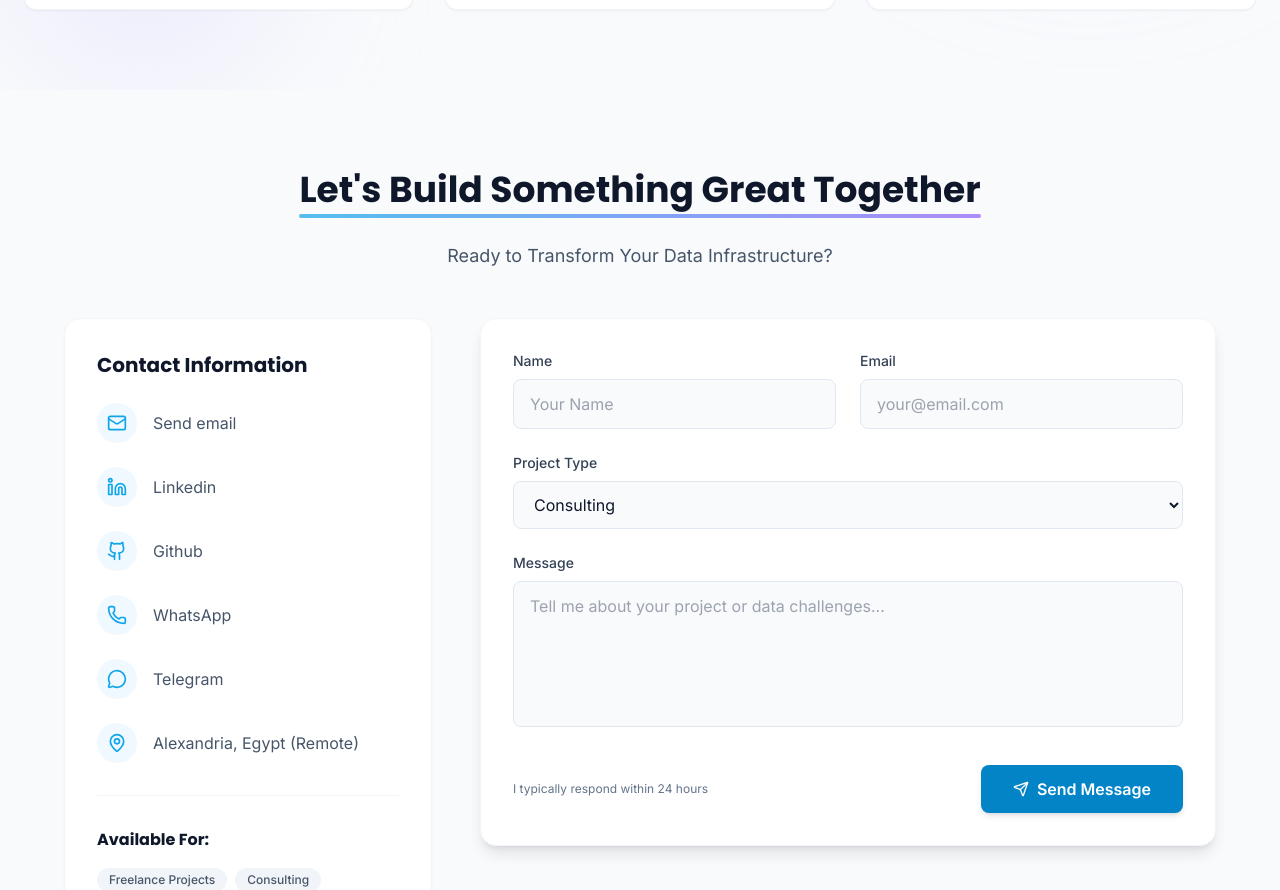
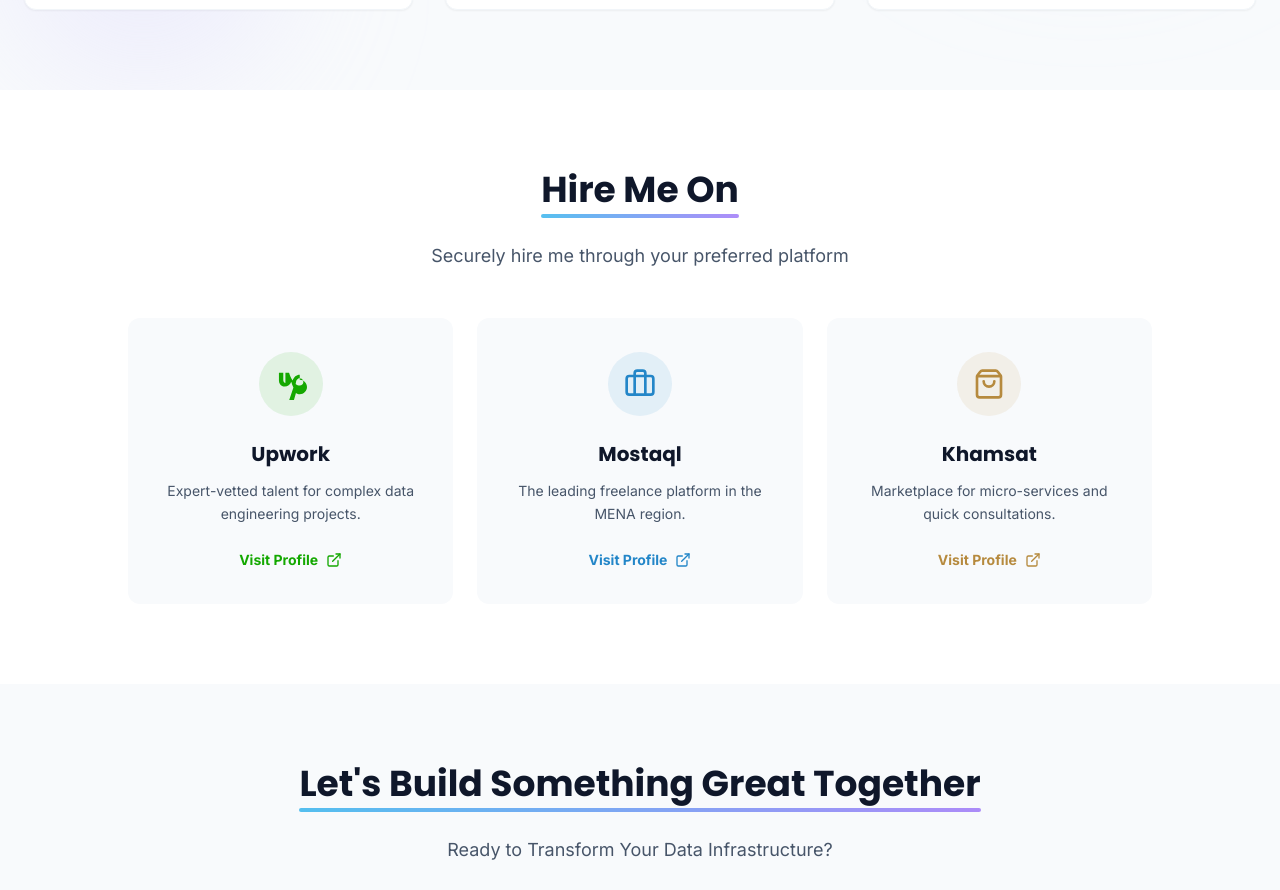
Before and after one commit to aymanibrahim/portfolio, a React (Vite) app: page / in a window 1280 px wide. Shown: the part 7711-8601 px from the top of the page. Built offline with nearby package versions, Linux system fonts and the light colour scheme.

Commit message:
Add Freelance Profiles

```diff
--- a/App.tsx
+++ b/App.tsx
@@ -10,6 +10,7 @@
 import Education from './components/Education';
 import Achievements from './components/Achievements';
 import WhyMe from './components/WhyMe';
+import FreelanceProfiles from './components/FreelanceProfiles';
 import Contact from './components/Contact';
 import Footer from './components/Footer';
 
@@ -28,6 +29,7 @@
         <Education />
         <Achievements />
         <WhyMe />
+        <FreelanceProfiles />
         <Contact />
       </main>
       <Footer />
--- /dev/null
+++ b/components/FreelanceProfiles.tsx
@@ -0,0 +1,83 @@
+import React from 'react';
+import SectionHeading from './ui/SectionHeading';
+import FadeIn from './ui/FadeIn';
+import { ExternalLink, Briefcase, ShoppingBag } from 'lucide-react';
+
+const platforms = [
+  {
+    name: 'Upwork',
+    url: 'https://upwork.com/freelancers/aymanibrahimawad',
+    description: 'Expert-vetted talent for complex data engineering projects.',
+    color: 'text-[#14a800]',
+    bgColor: 'bg-[#14a800]',
+    borderColor: 'hover:border-[#14a800]',
+    icon: (
+      <svg className="w-8 h-8 fill-current" viewBox="0 0 24 24" role="img" xmlns="http://www.w3.org/2000/svg">
+        <path d="M18.561 13.158c-1.102 0-2.135-.467-3.074-1.227l.228-1.076.008-.042c.207-1.143.849-3.06 2.839-3.06 1.492 0 2.703 1.212 2.703 2.703-.001 1.489-1.211 2.702-2.704 2.702zm0-8.14c-2.539 0-4.51 1.649-5.31 4.366-1.22-1.834-2.148-4.036-2.687-5.892H7.816v6.629c0 .375-.02.738-.052 1.086-.771-.098-1.551-1.01-1.551-2.277V3.492H2.95v5.803c0 1.059.279 2.062.836 2.875.766 1.117 2.126 1.765 3.522 1.765 2.158 0 4.093-1.564 4.887-3.665a21.31 21.31 0 0 0 1.626 4.31l-3.327 9.93h3.585l1.636-5.842c.815.65 1.769 1.042 2.849 1.042 2.992 0 5.436-2.444 5.436-5.437 0-3-2.444-5.438-5.436-5.438z"/>
+      </svg>
+    )
+  },
+  {
+    name: 'Mostaql',
+    url: 'https://mostaql.com/u/aymaniawad',
+    description: 'The leading freelance platform in the MENA region.',
+    color: 'text-[#2386c8]',
+    bgColor: 'bg-[#2386c8]',
+    borderColor: 'hover:border-[#2386c8]',
+    icon: <Briefcase className="w-8 h-8" />
+  },
+  {
+    name: 'Khamsat',
+    url: 'https://khamsat.com/user/aymaniawad',
+    description: 'Marketplace for micro-services and quick consultations.',
+    color: 'text-[#b68a3e]',
+    bgColor: 'bg-[#b68a3e]',
+    borderColor: 'hover:border-[#b68a3e]',
+    icon: <ShoppingBag className="w-8 h-8" />
+  }
+];
+
+const FreelanceProfiles: React.FC = () => {
+  return (
+    <section id="freelance" className="py-20 bg-white dark:bg-slate-900">
+      <div className="container mx-auto px-6">
+        <FadeIn>
+          <SectionHeading
+            title="Hire Me On"
+            subtitle="Securely hire me through your preferred platform"
+          />
+        </FadeIn>
+
+        <div className="grid grid-cols-1 md:grid-cols-3 gap-6 max-w-5xl mx-auto">
+          {platforms.map((platform, index) => (
+            <FadeIn key={index} delay={index * 100} direction="up">
+              <a
+                href={platform.url}
+                target="_blank"
+                rel="noopener noreferrer"
+                className={`flex flex-col items-center text-center p-8 rounded-xl bg-slate-50 dark:bg-slate-800/50 border-2 border-transparent ${platform.borderColor} transition-all duration-300 hover:shadow-xl group h-full relative overflow-hidden`}
+              >
+                <div className={`w-16 h-16 rounded-full ${platform.bgColor} bg-opacity-10 dark:bg-opacity-20 flex items-center justify-center mb-6 group-hover:scale-110 transition-transform duration-300`}>
+                   <div className={`${platform.color}`}>
+                      {platform.icon}
+                   </div>
+                </div>
+
+                <h3 className="text-xl font-bold text-slate-900 dark:text-white mb-3">{platform.name}</h3>
+                <p className="text-slate-600 dark:text-slate-400 text-sm mb-6 leading-relaxed flex-grow">
+                  {platform.description}
+                </p>
+
+                <div className={`flex items-center text-sm font-bold ${platform.color}`}>
+                  Visit Profile <ExternalLink className="w-4 h-4 ml-2" />
+                </div>
+              </a>
+            </FadeIn>
+          ))}
+        </div>
+      </div>
+    </section>
+  );
+};
+
+export default FreelanceProfiles;
```
